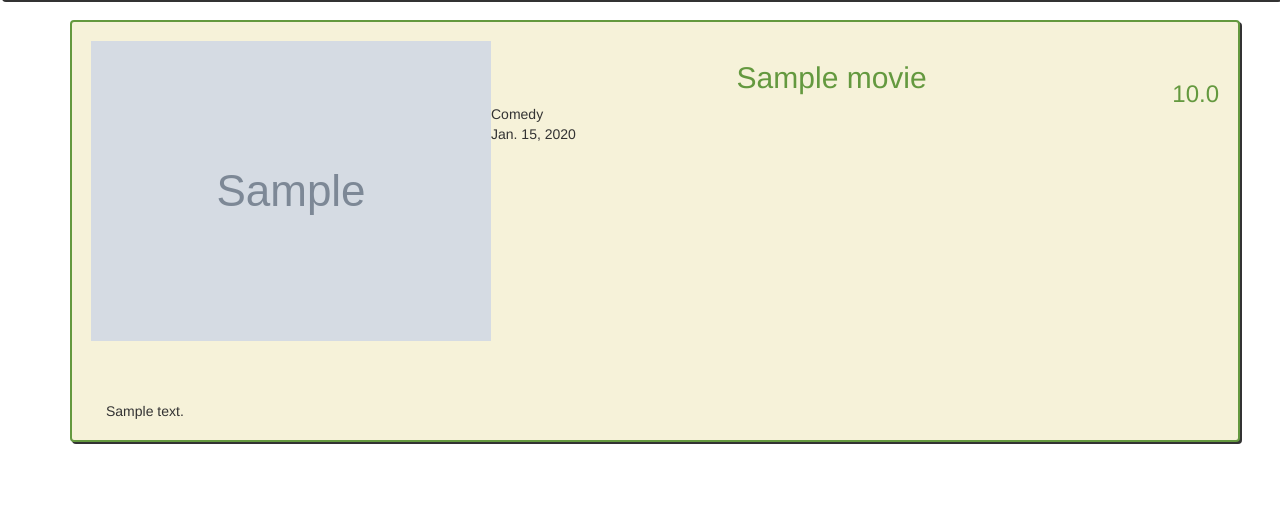
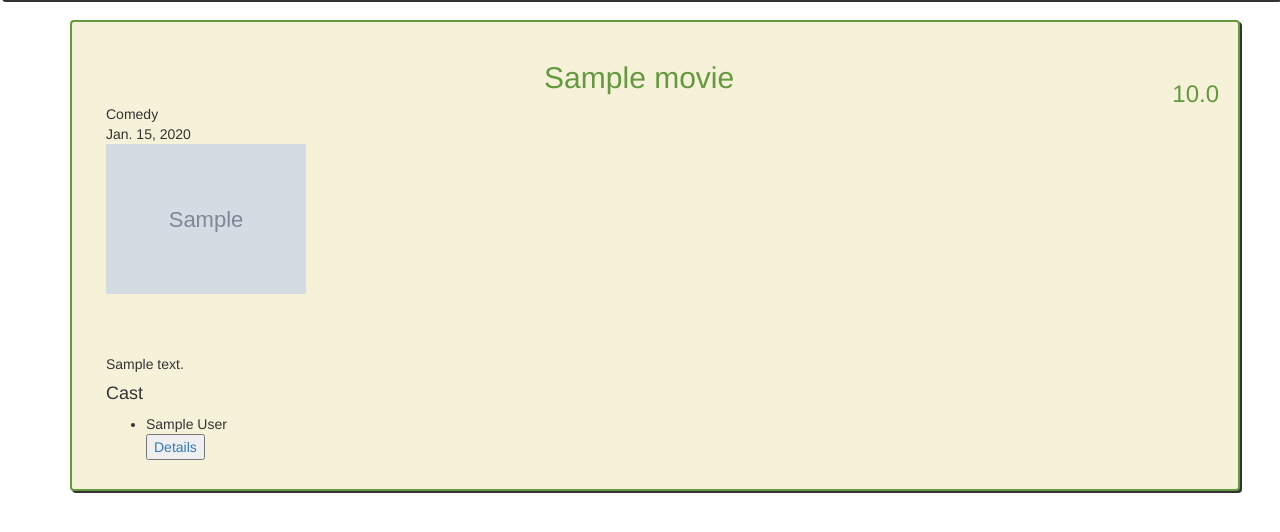
Before and after one commit to awp2017/MovieBox, a Django app: page /movie/1/ in a window 1280 px wide. Shown: the part 74-606 px from the top of the page. Run offline with Django 3.2, Linux system fonts and the light colour scheme; tables that the repository leaves empty hold one stand-in row (values such as "Sample post"); grey boxes marked "Sample" are stand-in pictures; some libraries are stand-ins or nearby versions.

Commit message:
added css on home and movie details

```diff
--- a/MovieBoxProject/MovieBox/templates/homeMovieList.html
+++ b/MovieBoxProject/MovieBox/templates/homeMovieList.html
@@ -7,8 +7,8 @@
 <h1 style="color: #64993F;">Movies</h1>
 {% for movie in movies %}
 <div class="container well" style="background-color: #f6f2d9; border-color: #64993F; border-width: 2px; box-shadow: 2px 2px;">
-    <div>
-        <img src={{movie.cover}}>
+    <div style="float:left; padding: 30px">
+        <img src="{{movie.cover.url}}" alt="pic" style="width: 200px">
     </div>
     <div>
         <h3 style="color: #64993F;">{{movie.name}}</h3>
--- a/MovieBoxProject/MovieBox/templates/menu.html
+++ b/MovieBoxProject/MovieBox/templates/menu.html
@@ -26,7 +26,7 @@
      <li><a href="{% url 'register' %}">Register</a></li>
      {% else %}
      <li style="margin-top: 20px"><a href="{% url 'movie_create' %}" style="color: black;">Add a new movie</a></li>
-     <li><a href="{% url 'actor_create' %}">Add a new actor</a></li>
+     <li style="margin-top: 20px"><a href="{% url 'actor_create' %}" style="color: black;">Add a new actor</a></li>
      <li style="margin-top: 20px"><a href="{% url 'profile' pk=user.mbuserprofile.pk %}" style="color: black;">Profile</a></li>
      <li style="margin-top: 20px"><a href="{% url 'logout' %}" style="color: black;">Logout</a></li>
 
--- a/MovieBoxProject/MovieBox/templates/movie.html
+++ b/MovieBoxProject/MovieBox/templates/movie.html
@@ -20,15 +20,12 @@
 		      </div>
         </div>
 
- 	<div class="pull-left">
-        <img src={{movie.cover}}>
-    </div>
     <div class="container">
     	<div style="text-align: center;">
         	<h2 style="color: #64993F;">{{movie.name}}</h2>
 
             {% if request.user.is_authenticated %}
-            <a href="favorite/{{user.pk}}">
+            <a href="favorite/{{user.pk}}" style="color: #64993F;">
                 {% if movie not in request.user.mbuserprofile.favourites.all %}Add to favorites{% else %}Remove from favorites{% endif %}
             </a>
             {% endif %}
@@ -39,6 +36,9 @@
             <br>
              {{movie.date}}
             <br>
+            <div>
+            	<img src="{{movie.cover.url}}" alt="pic" style="width: 200px">
+            </div>
 
         </div>
         <br>
@@ -46,6 +46,23 @@
         <br>
           <div class="container">
 	        	{{movie.description}}
+        </div>
+        <div class="container">
+         <h4>Cast</h4>
+    <ul>
+       {% for actor in movie.actors.all %}
+            <li>
+            	<div>{{ actor.first_name}} {{ actor.last_name}}</div>
+            	<a href="/actor/{{ actor.pk }}/">
+                    <button>
+                        Details
+                    </button>
+                </a>
+
+            </li>
+
+        {% endfor %}
+    </ul>
         </div>
           <div class="pull-left">
 
```
Also changed, not shown: MovieBoxProject/MovieBox/media/487055-Photos_c_Benoit_Courti-12-1000-a71a472151-1480948889_hZsyuzf.jpg (added), MovieBoxProject/MovieBox/media/487055-Photos_c_Benoit_Courti-12-1000-a71a472151-1480948889_nhN35Oz.jpg (added).
